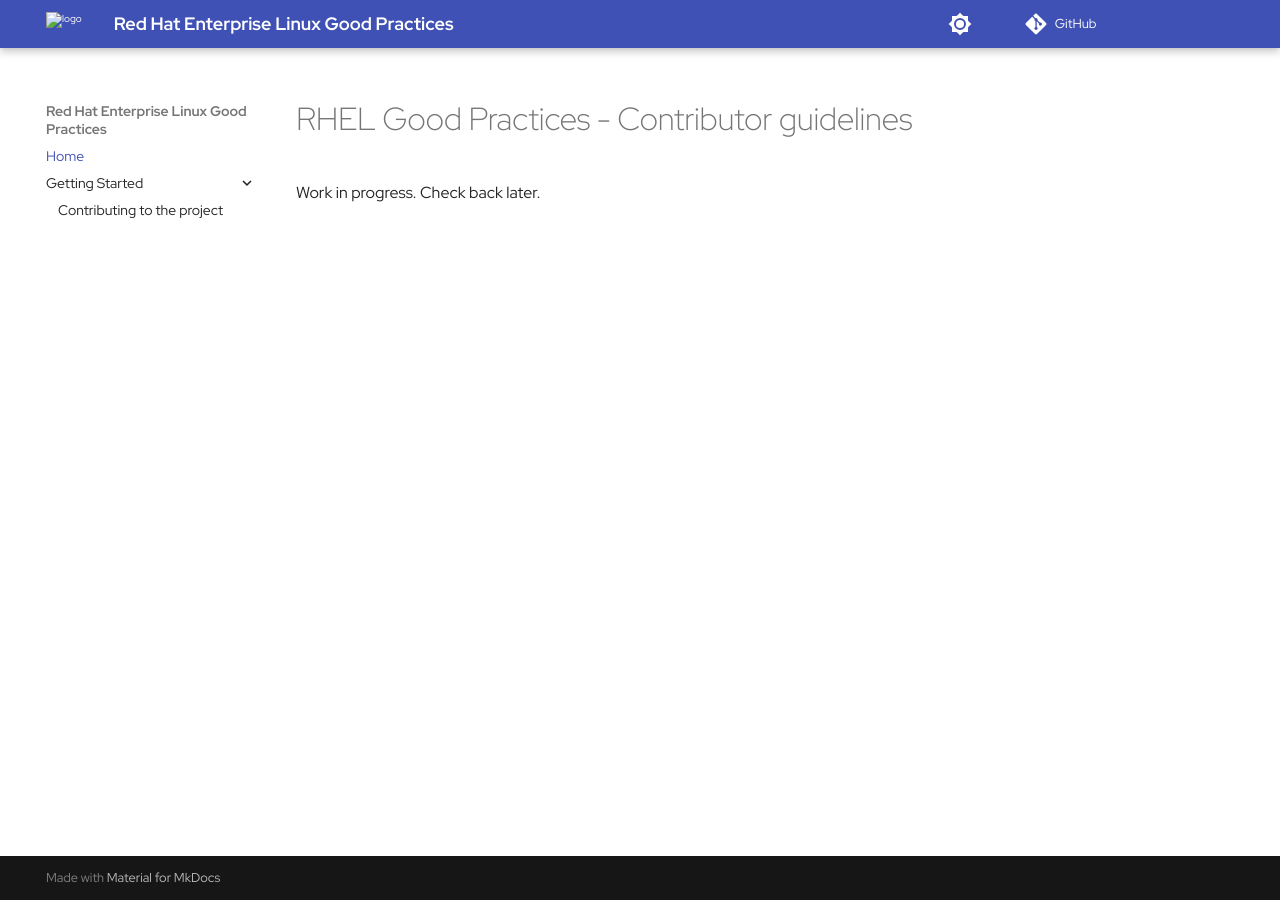
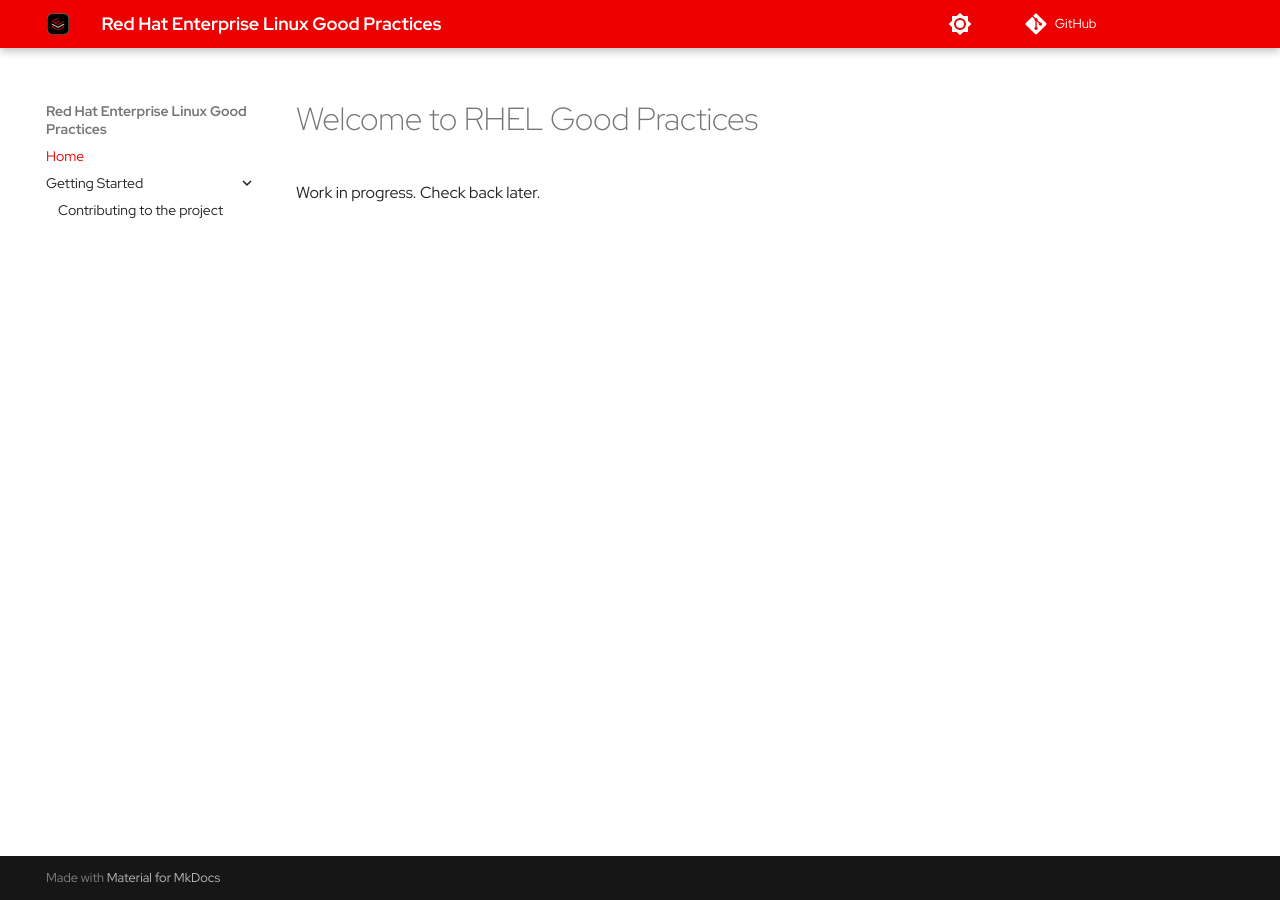
Before and after one commit to redhat-cop/rhel-good-practices, an MkDocs documentation site: the page built from docs/index.md, in a window 1280 px wide. Built offline with MkDocs 1.6.1 and Material for MkDocs 9.7.7, drawn with Linux system fonts in a browser that asks for light colours; comment, search, counter and statistics services are not loaded.

Commit message:
fix directory hierarchy and refs

```diff
--- a/docs/index.md
+++ b/docs/index.md
@@ -1,2 +1,2 @@
-# RHEL Good Practices - Contributor guidelines
+# Welcome to RHEL Good Practices
 Work in progress. Check back later.
--- a/mkdocs.yml
+++ b/mkdocs.yml
@@ -1,5 +1,5 @@
 site_name: Red Hat Enterprise Linux Good Practices
-repo_url: https://github.com/redhat-cop/redhat-image-mode-demo/
+repo_url: https://github.com/redhat-cop/rhel-good-practices/
 edit_uri: blob/main/
 site_author: Alessandro Rossi (alerossi@redhat.com) - Magnus Glantz (mglantz@redhat.com) - Rick Greene (rgreene@redhat.com) - Sam Wachira (swachira@redhat.com)
 site_description: Web Page for the Red Hat Enterprise Linux Good Practices repository
```
Also changed, not shown: docs/assets/logo.png (renamed from assets/logo.png), docs/assets/stylesheets/extra.css (renamed from assets/stylesheets/extra.css).
